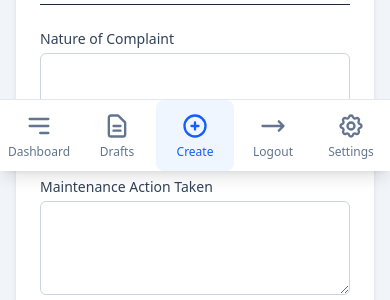
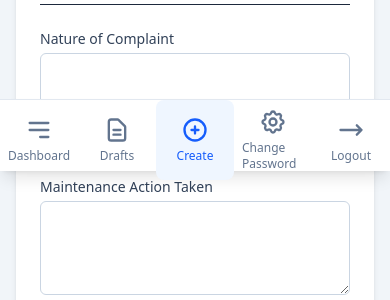
Before and after one commit to Tarvel/Record-Management, a Django app: page /record/create/ in a window 390 px wide. Shown: the part 673-973 px from the top of the page. Run offline with Django 5.2, Linux system fonts and the light colour scheme; the visitor is signed in with stand-in values (Sample User, id 1); style sheets or scripts are compiled from the project's sources; parts of the project's set-up code (start-up, migrations or seed data) failed here and were passed over; some libraries are stand-ins or nearby versions.

Commit message:
rearranged navbar on mobile

```diff
--- a/templates/base.html
+++ b/templates/base.html
@@ -103,7 +103,6 @@
         <span class="text-xs font-medium mt-1">Dashboard</span>
     </a>
 
-    <!-- ADDED: Drafts link for mobile -->
     <a href="{% url 'drafts' %}" class="flex flex-col items-center justify-center p-2 rounded-lg transition-colors duration-200
         {% if page == 'drafts' %} text-blue-600 bg-blue-50 {% else %} text-slate-500 hover:text-blue-600 hover:bg-blue-50/50{% endif %}">
         <svg class="w-7 h-7" fill="none" stroke="currentColor" viewBox="0 0 24 24"><path stroke-linecap="round" stroke-linejoin="round" stroke-width="2" d="M9 12h6m-6 4h6m2 5H7a2 2 0 01-2-2V5a2 2 0 012-2h5.586a1 1 0 01.707.293l5.414 5.414a1 1 0 01.293.707V19a2 2 0 01-2 2z"></path></svg>
@@ -116,16 +115,17 @@
         <span class="text-xs font-medium mt-1">Create</span>
     </a>
 
-    <!-- ADJUSTED: Logout URL for consistency -->
+    <a href="{% url 'password_change' %}" class="flex flex-col items-center justify-center p-2 rounded-lg text-slate-500 hover:text-blue-600 hover:bg-blue-50/50 transition-colors duration-200">
+         <svg class="w-7 h-7" fill="none" stroke="currentColor" viewBox="0 0 24 24"><path stroke-linecap="round" stroke-linejoin="round" stroke-width="2" d="M10.325 4.317c.426-1.756 2.924-1.756 3.35 0a1.724 1.724 0 002.573 1.066c1.543-.94 3.31.826 2.37 2.37a1.724 1.724 0 001.065 2.572c1.756.426 1.756 2.924 0 3.35a1.724 1.724 0 00-1.066 2.573c.94 1.543-.826 3.31-2.37 2.37a1.724 1.724 0 00-2.572 1.065c-.426 1.756-2.924 1.756-3.35 0a1.724 1.724 0 00-2.573-1.066c-1.543.94-3.31-.826-2.37-2.37a1.724 1.724 0 00-1.065-2.572c-1.756-.426-1.756-2.924 0-3.35a1.724 1.724 0 001.066-2.573c-.94-1.543.826-3.31 2.37-2.37.996.608 2.296.07 2.572-1.065z"></path><path stroke-linecap="round" stroke-linejoin="round" stroke-width="2" d="M15 12a3 3 0 11-6 0 3 3 0 016 0z"></path></svg>
+        <span class="text-xs font-medium mt-1">Change Password</span>
+    </a>
+
     <a href="{% url 'logout' %}" class="flex flex-col items-center justify-center p-2 rounded-lg text-slate-500 hover:text-blue-600 hover:bg-blue-50/50 transition-colors duration-200">
          <svg class="w-7 h-7" fill="none" stroke="currentColor" viewBox="0 0 24 24"><path stroke-linecap="round" stroke-linejoin="round" stroke-width="2" d="M17 16l4-4m0 0l-4-4m4 4H3"></path></svg>
         <span class="text-xs font-medium mt-1">Logout</span>
     </a>
 
-     <a href="{% url 'password_change' %}" class="flex flex-col items-center justify-center p-2 rounded-lg text-slate-500 hover:text-blue-600 hover:bg-blue-50/50 transition-colors duration-200">
-         <svg class="w-7 h-7" fill="none" stroke="currentColor" viewBox="0 0 24 24"><path stroke-linecap="round" stroke-linejoin="round" stroke-width="2" d="M10.325 4.317c.426-1.756 2.924-1.756 3.35 0a1.724 1.724 0 002.573 1.066c1.543-.94 3.31.826 2.37 2.37a1.724 1.724 0 001.065 2.572c1.756.426 1.756 2.924 0 3.35a1.724 1.724 0 00-1.066 2.573c.94 1.543-.826 3.31-2.37 2.37a1.724 1.724 0 00-2.572 1.065c-.426 1.756-2.924 1.756-3.35 0a1.724 1.724 0 00-2.573-1.066c-1.543.94-3.31-.826-2.37-2.37a1.724 1.724 0 00-1.065-2.572c-1.756-.426-1.756-2.924 0-3.35a1.724 1.724 0 001.066-2.573c-.94-1.543.826-3.31 2.37-2.37.996.608 2.296.07 2.572-1.065z"></path><path stroke-linecap="round" stroke-linejoin="round" stroke-width="2" d="M15 12a3 3 0 11-6 0 3 3 0 016 0z"></path></svg>
-        <span class="text-xs font-medium mt-1">Settings</span>
-    </a>
+
 </div>
 
     <style>
```
